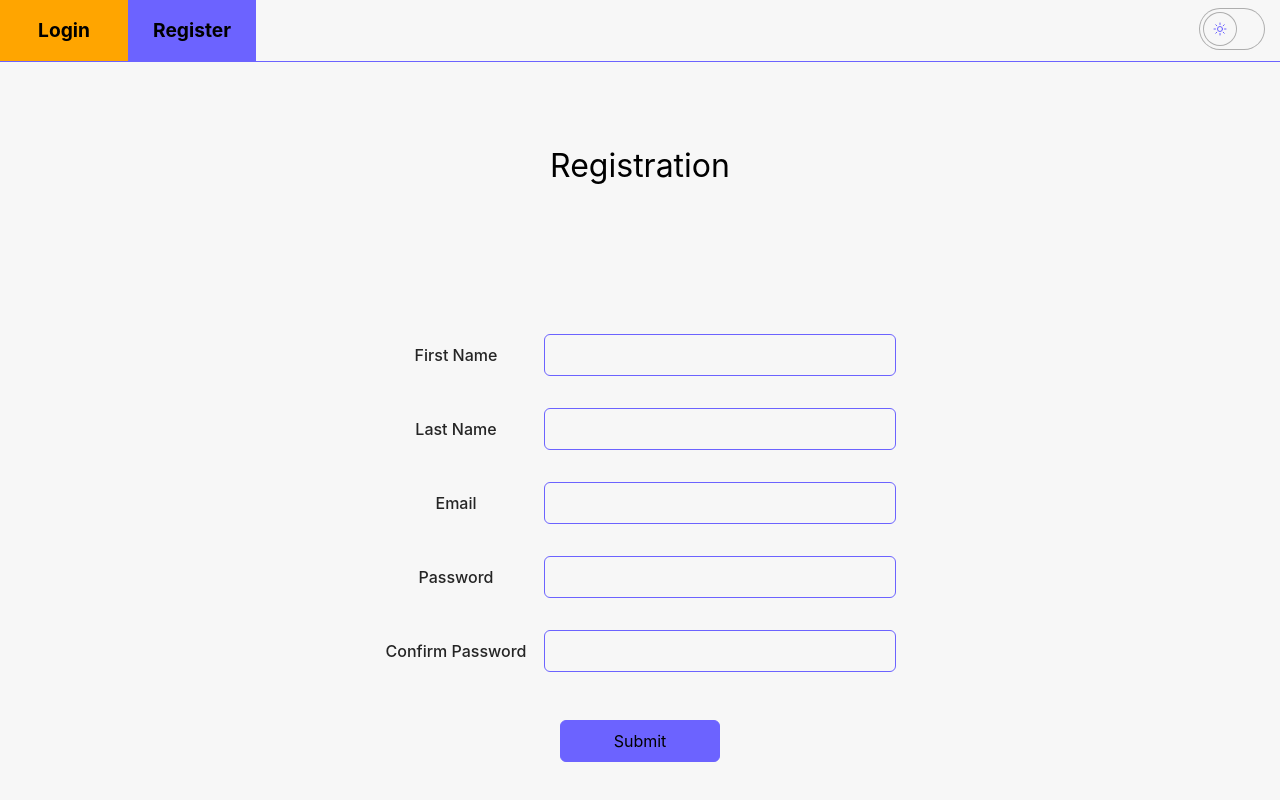
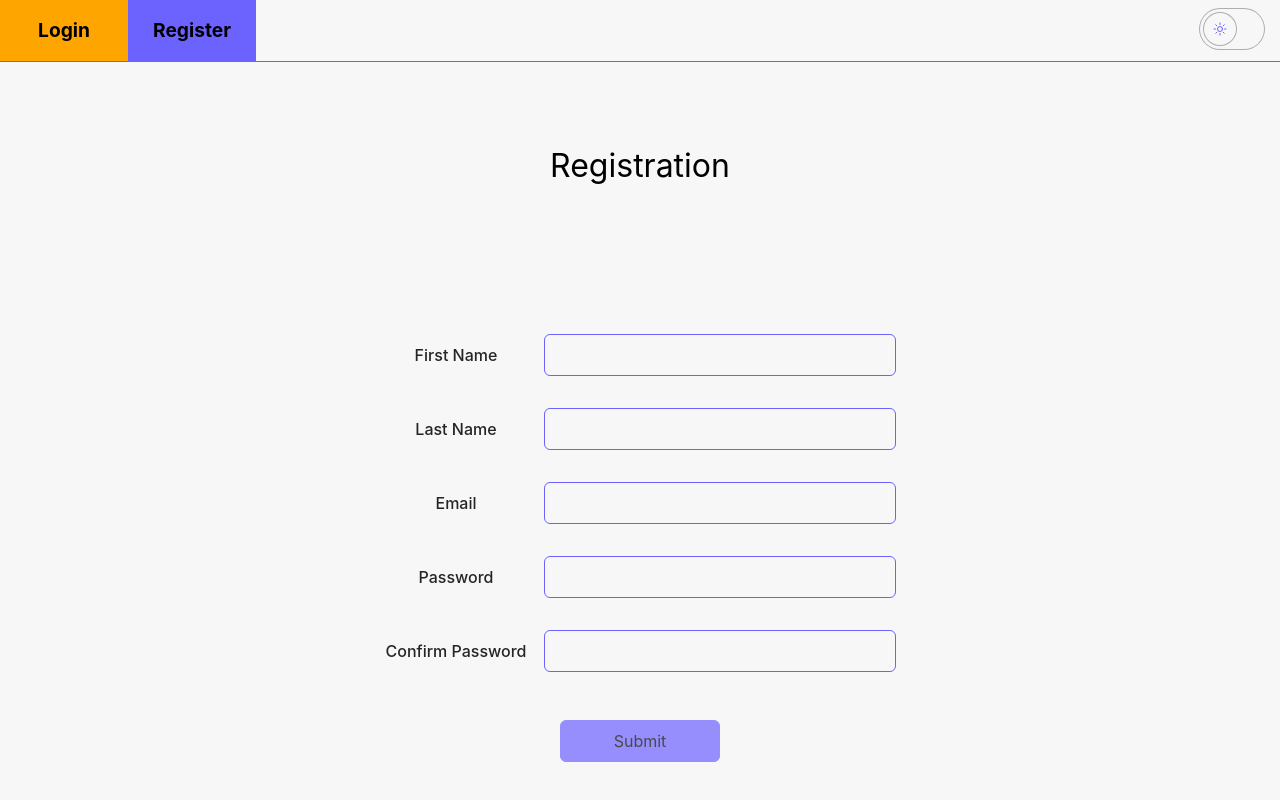
Before and after one commit to vidosavaarsic/todoapp, a React (Create React App) app: page /register in a window 1280 px wide. Shown: the top 800 px of the page. Built offline with nearby package versions, Linux system fonts and the light colour scheme.

Commit message:
Refactor code.

```diff
--- a/src/App.css
+++ b/src/App.css
@@ -25,86 +25,12 @@
   }
 }
 
-.App-header {
-  background-color: #282c34;
-  min-height: 100vh;
-  display: flex;
-  flex-direction: column;
-  align-items: center;
-  justify-content: center;
-  font-size: calc(10px + 2vmin);
-  color: white;
-}
-
-.App-link {
-  color: #61dafb;
-}
-
-/* forms */
-
 .title {
   font-size: xx-large;
   padding-top: 5rem;
   padding-bottom: 5rem;
 }
-.formPage {
-  justify-items: center;
-  margin: 0;
-}
-.form {
-  padding: 1rem;
-  margin-top: 2rem;
-  display: flex;
-  flex-direction: column;
-  align-items: center;
-}
-.inputInForm {
-  border: 1px solid var(--purple);
-  border-radius: 6px;
-  margin: 1rem 0;
-  width: 22rem;
-  padding: 0.5rem;
-  background-color: transparent;
-}
-.inputInForm.dark:-webkit-autofill {
-  box-shadow: 0 0 0 30px var(--black) inset !important;
-  -webkit-text-fill-color: var(--white) !important;
-}
-.inputInForm:invalid {
-  border: 1px dashed var(--purple);
-}
-.inputInForm:valid {
-  border: 1px solid var(--purple);
-}
-.inputInForm:focus {
-  outline: none;
-  background-color: transparent;
-}
-.submitInForm {
-  border: 1px solid var(--purple);
-  border-radius: 6px;
-  padding: 0.5rem;
-  margin-top: 2rem;
-  width: 10rem;
-  background-color: var(--purple);
-}
-.labelInForm {
-  display: inline-flex;
-  font-weight: 500;
-  color: var(--black);
-  margin-right: 1rem;
-  min-width: 9rem;
-  justify-content: center;
-}
-.labelInForm.dark {
-  color: var(--white);
-}
-.errorText {
-  color: var(--red);
-  font-style: italic;
-  margin-top: -15px;
-  text-align: right;
-}
+
 @keyframes App-logo-spin {
   from {
     transform: rotate(0deg);
--- /dev/null
+++ b/src/components/Input/Input.css
@@ -0,0 +1,17 @@
+.labelInForm {
+  display: inline-flex;
+  font-weight: 500;
+  color: var(--black);
+  margin-right: 1rem;
+  min-width: 9rem;
+  justify-content: center;
+}
+.labelInForm.dark {
+  color: var(--white);
+}
+.errorText {
+  color: var(--red);
+  font-style: italic;
+  margin-top: -15px;
+  text-align: right;
+}
--- a/src/components/InputPassword.tsx
+++ b/src/components/Input/Input.tsx
@@ -1,20 +1,15 @@
 import classNames from "classnames";
 import React from "react";
-import { useTheme } from "../context/ThemeContext";
+import { useTheme } from "../../context/ThemeContext";
+import { FieldRenderProps } from "react-final-form";
+import "./Input.css";
 
-type InputProps = {
-  input: {
-    name: string;
-    value: string;
-    onChange: (e: React.ChangeEvent<HTMLInputElement>) => void;
-    onBlur: () => void;
-    onFocus: () => void;
-  };
-  meta: any;
+type InputProps = FieldRenderProps & {
   label: string;
 };
-const InputPassword = ({ input, meta, label }: InputProps) => {
+const Input = ({ input, meta, label }: InputProps) => {
   const { darkMode } = useTheme();
+
   return (
     <div>
       <label
@@ -25,7 +20,7 @@ const InputPassword = ({ input, meta, label }: InputProps) => {
       </label>
       <input
         {...input}
-        type="password"
+        type={input.name}
         id={input.name}
         className={classNames("inputInForm", { dark: darkMode })}
       />
@@ -34,4 +29,4 @@ const InputPassword = ({ input, meta, label }: InputProps) => {
   );
 };
 
-export default InputPassword;
+export default Input;
--- a/src/components/Input.tsx
+++ b/src/components/Input/InputPassword.tsx
@@ -1,21 +1,14 @@
 import classNames from "classnames";
 import React from "react";
-import { useTheme } from "../context/ThemeContext";
+import { useTheme } from "../../context/ThemeContext";
+import { FieldRenderProps } from "react-final-form";
+import "./Input.css";
 
-type InputProps = {
-  input: {
-    name: string;
-    value: string;
-    onChange: (e: React.ChangeEvent<HTMLInputElement>) => void;
-    onBlur: () => void;
-    onFocus: () => void;
-  };
-  meta: any;
+type InputProps = FieldRenderProps & {
   label: string;
 };
-const Input = ({ input, meta, label }: InputProps) => {
+const InputPassword = ({ input, meta, label }: InputProps) => {
   const { darkMode } = useTheme();
-
   return (
     <div>
       <label
@@ -26,7 +19,7 @@ const Input = ({ input, meta, label }: InputProps) => {
       </label>
       <input
         {...input}
-        type={input.name}
+        type="password"
         id={input.name}
         className={classNames("inputInForm", { dark: darkMode })}
       />
@@ -35,4 +28,4 @@ const Input = ({ input, meta, label }: InputProps) => {
   );
 };
 
-export default Input;
+export default InputPassword;
--- a/src/pages/Login/Login.tsx
+++ b/src/pages/Login/Login.tsx
@@ -1,22 +1,28 @@
 import React from "react";
 import { useNavigate } from "react-router-dom";
-import { Form, Field } from "react-final-form";
+import { Form, Field, FieldRenderProps } from "react-final-form";
 import { useLogs } from "../../context/LogContext";
-import Input from "../../components/Input";
-import InputPassword from "../../components/InputPassword";
+import Input from "../../components/Input/Input";
+import InputPassword from "../../components/Input/InputPassword";
 import { validations } from "../../consts";
+import "..//LoginRegister.css";
+
+type LoginFormValues = {
+  email: string;
+  password: string;
+};
 
 const Login = () => {
   const { setLog } = useLogs();
   const navigate = useNavigate();
 
-  const onSubmit = (values: any) => {
+  const onSubmit = (values: LoginFormValues) => {
     console.log("Submitted values:", values);
     setLog(true);
     navigate("/profile", { replace: true });
   };
 
-  const validate = (values: any) => {
+  const validate = (values: LoginFormValues) => {
     const errors: any = {};
     if (!values.email) errors.email = "Email is required";
     if (!values.password) {
@@ -34,7 +40,7 @@ const Login = () => {
   };
 
   return (
-    <div className="formPage">
+    <div>
       <h1 className="title">Login</h1>
       <Form
         onSubmit={onSubmit}
@@ -42,13 +48,13 @@ const Login = () => {
         render={({ handleSubmit, invalid }) => (
           <form className="form" onSubmit={handleSubmit}>
             <Field name="email">
-              {({ input, meta }: any) => (
+              {({ input, meta }: FieldRenderProps) => (
                 <Input input={input} meta={meta} label="Email" />
               )}
             </Field>
 
             <Field name="password">
-              {({ input, meta }: any) => (
+              {({ input, meta }: FieldRenderProps) => (
                 <InputPassword input={input} meta={meta} label="Password" />
               )}
             </Field>
--- /dev/null
+++ b/src/pages/LoginRegister.css
@@ -0,0 +1,40 @@
+.form {
+  padding: 1rem;
+  margin-top: 2rem;
+  display: flex;
+  flex-direction: column;
+  align-items: center;
+}
+.inputInForm {
+  border: 1px solid var(--purple);
+  border-radius: 6px;
+  margin: 1rem 0;
+  width: 22rem;
+  padding: 0.5rem;
+  background-color: transparent;
+}
+.inputInForm.dark:-webkit-autofill {
+  box-shadow: 0 0 0 30px var(--black) inset !important;
+  -webkit-text-fill-color: var(--white) !important;
+}
+.inputInForm:invalid {
+  border: 1px dashed var(--purple);
+}
+.inputInForm:valid {
+  border: 1px solid var(--purple);
+}
+.inputInForm:focus {
+  outline: none;
+  background-color: transparent;
+}
+.submitInForm {
+  border: 1px solid var(--purple);
+  border-radius: 6px;
+  padding: 0.5rem;
+  margin-top: 2rem;
+  width: 10rem;
+  background-color: var(--purple);
+}
+.submitInForm:disabled {
+  opacity: 0.7;
+}
--- a/src/pages/Register/Register.tsx
+++ b/src/pages/Register/Register.tsx
@@ -1,22 +1,31 @@
 import React from "react";
-import { Field, Form } from "react-final-form";
+import { Field, FieldRenderProps, Form } from "react-final-form";
 import { useLogs } from "../../context/LogContext";
 import { useNavigate } from "react-router-dom";
-import Input from "../../components/Input";
-import InputPassword from "../../components/InputPassword";
+import Input from "../../components/Input/Input";
+import InputPassword from "../../components/Input/InputPassword";
 import { validations, confirmPasswordValidations } from "../../consts";
+import "..//LoginRegister.css";
+
+type RegisterFormValues = {
+  fname: string;
+  lname: string;
+  email: string;
+  password: string;
+  confirmPassword: string;
+};
 
 const Register = () => {
   const { setLog } = useLogs();
   const navigate = useNavigate();
 
-  const onSubmit = (values: any) => {
+  const onSubmit = (values: RegisterFormValues) => {
     console.log("Form submitted successfully!", values);
     setLog(true);
     navigate("/profile", { replace: true });
   };
 
-  const validate = (values: any) => {
+  const validate = (values: RegisterFormValues) => {
     const errors: any = {};
     if (!values.fname) errors.fname = "Please enter your first name!";
     if (!values.lname) errors.lname = "Please enter your last name!";
@@ -41,7 +50,7 @@ const Register = () => {
   };
 
   return (
-    <div className="formPage">
+    <div>
       <h1 className="title">Registration</h1>
 
       <Form
@@ -50,27 +59,28 @@ const Register = () => {
         render={({ handleSubmit, invalid }) => (
           <form className="form" onSubmit={handleSubmit}>
             <Field name="fname">
-              {({ input, meta }: any) => (
+              {({ input, meta }: FieldRenderProps) => (
                 <Input input={input} meta={meta} label="First Name" />
               )}
             </Field>
             <Field name="lname">
-              {({ input, meta }: any) => (
+              {({ input, meta }: FieldRenderProps) => (
                 <Input input={input} meta={meta} label="Last Name" />
               )}
             </Field>
+
             <Field name="email">
-              {({ input, meta }: any) => (
+              {({ input, meta }: FieldRenderProps) => (
                 <Input input={input} meta={meta} label="Email" />
               )}
             </Field>
             <Field name="password">
-              {({ input, meta }: any) => (
+              {({ input, meta }: FieldRenderProps) => (
                 <InputPassword input={input} meta={meta} label="Password" />
               )}
             </Field>
             <Field name="confirmPassword">
-              {({ input, meta }: any) => (
+              {({ input, meta }: FieldRenderProps) => (
                 <InputPassword
                   input={input}
                   meta={meta}
--- a/src/pages/ToDo/ToDoForm.tsx
+++ b/src/pages/ToDo/ToDoForm.tsx
@@ -62,7 +62,7 @@ const ToDoForm: React.FC = () => {
   if (isLoading)
     return (
       <div className="text-center p-4">
-        <h1 className="mx-auto py-2 mb-8 pt-16 font-semibold lg:text-4xl md:text-3xl text-2xl">
+        <h1 className="mx-auto py-2 mb-8 pt-16 font-semibold lg:text-2xl md:text-xl text-2xl">
           Loading...
         </h1>
       </div>
@@ -79,9 +79,7 @@ const ToDoForm: React.FC = () => {
 
   return (
     <div className="justify-center">
-      <h1 className="mx-auto py-2 mb-8 pt-16 font-semibold lg:text-4xl md:text-3xl text-2xl">
-        TODO LIST
-      </h1>
+      <h1 className="title">To Do List</h1>
 
       <div className="flex flex-row justify-center gap-6 flex-wrap-reverse p-4">
         <ToDoFilter
--- a/src/pages/ToDoItem/ToDoItemPage.tsx
+++ b/src/pages/ToDoItem/ToDoItemPage.tsx
@@ -13,7 +13,7 @@ const ToDoItemPage = () => {
   if (!todo) return <div>ToDo with {id} was not found</div>;
 
   return (
-    <div className="formPage">
+    <div>
       <h1 className="title">{todo.description}</h1>
       <article>
         <p>{todo.status}</p>
```
